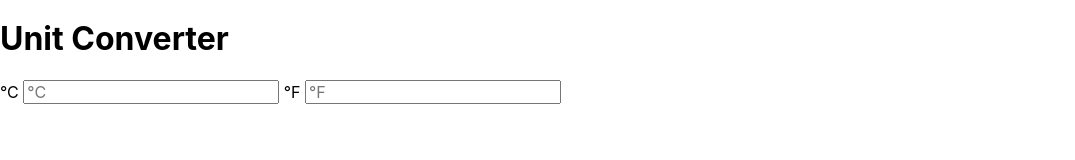
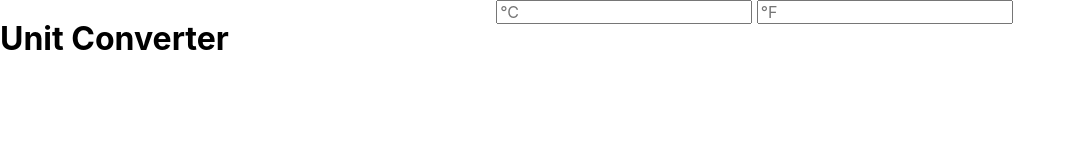
Before and after one commit to danielkarpen/tempconverter, a website with bundled scripts: page index.html in a window 1280 px wide. Shown: the whole page, without its empty margins (0-1075 px from the left). Built offline with nearby package versions, Linux system fonts and the light colour scheme.

Commit message:
solution

```diff
--- a/index.html
+++ b/index.html
@@ -13,16 +13,18 @@
 
     <title>Unit Converter</title>
   </head>
+
   <body>
-    <h1>Unit Converter</h1>
+    <main>
+      <h1>Unit Converter</h1>
 
-    <div>
-      <label for="degC">°C</label>
-      <input type="number" id="degC" placeholder="°C" />
-      <label for="degF">°F</label>
-      <input type="number" id="degF" placeholder="°F" />
-    </div>
-
+      <div>
+        <label for="degC" class="screen-reader-text">°C</label>
+        <input type="number" id="degC" placeholder="°C" />
+        <label for="degF" class="screen-reader-text">°F</label>
+        <input type="number" id="degF" placeholder="°F" />
+      </div>
+    </main>
     <script src="./scripts.js" type="module"></script>
   </body>
 </html>
--- a/package.json
+++ b/package.json
@@ -3,7 +3,7 @@
   "version": "1.1.0",
   "private": true,
   "description": "a simple DOM app to convert units",
-  "main": "index.js",
+  "main": "scripts.js",
   "scripts": {
     "start": "browser-sync start --server --files '*.html, *.css, *.js'"
   },
--- a/scripts.js
+++ b/scripts.js
@@ -2,3 +2,16 @@
 
 // hints 1. keyup event
 // 2 use function keyword so that you can use 'this'
+import convert from "./lib.js";
+
+const inputs = document.querySelectorAll("input");
+
+inputs.forEach((input) => {
+  input.addEventListener("input", function handleKeyUp() {
+    if (this.id === "degF") {
+      inputs[0].value = convert(this.value, "toCelsius");
+    } else {
+      inputs[1].value = convert(this.value, "toFahrenheit");
+    }
+  });
+});
--- a/style.css
+++ b/style.css
@@ -1,6 +1,14 @@
 body {
   font-family: -apple-system, BlinkMacSystemFont, "Segoe UI", Roboto, Oxygen,
     Ubuntu, Cantarell, "Open Sans", "Helvetica Neue", sans-serif;
+}
+main {
+  display: flex;
+  justify-content: center;
+}
+
+div {
+  margin: 0 auto;
 }
 
 /* TODO: apply flex-box and get form centered nicely on the page and apply some respectable theming */
```
